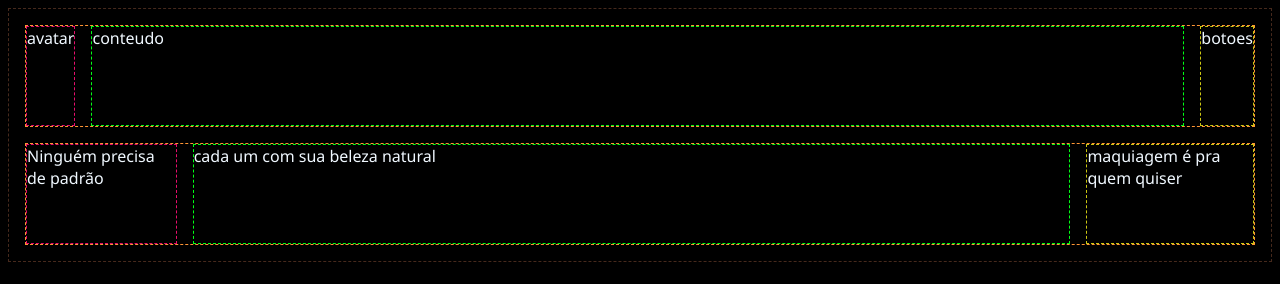
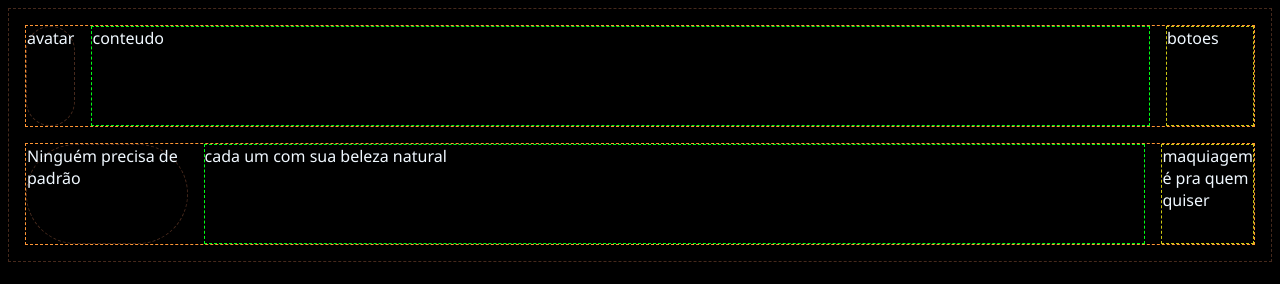
Before and after one commit to girleidearaujoo/poo, a plain HTML site: page [POO - Manhã][Projeto Final][Gi, Ellen e Leticia]/lista.html in a window 1280 px wide. Drawn offline with Linux system fonts and the light colour scheme.

Commit message:
Update estilos.css

```diff
--- a/[POO - Manhã][Projeto Final][Gi, Ellen e Leticia]/estilos.css
+++ b/[POO - Manhã][Projeto Final][Gi, Ellen e Leticia]/estilos.css
@@ -80,6 +80,11 @@ body{
 
 .card > .avatar{
     border: dashed 1px #e90f6d;
+    object-fit: cover;
+    border: dashed #ffedd1;
+    border-radius: 120px;
+
+    border: dashed 1px #46291c;
 
 }
 
@@ -90,5 +95,6 @@ body{
 }
 
 .card > .barra-botoes{
+    width: 100px;
     border: dashed 1px #cdc712;
 }
```
